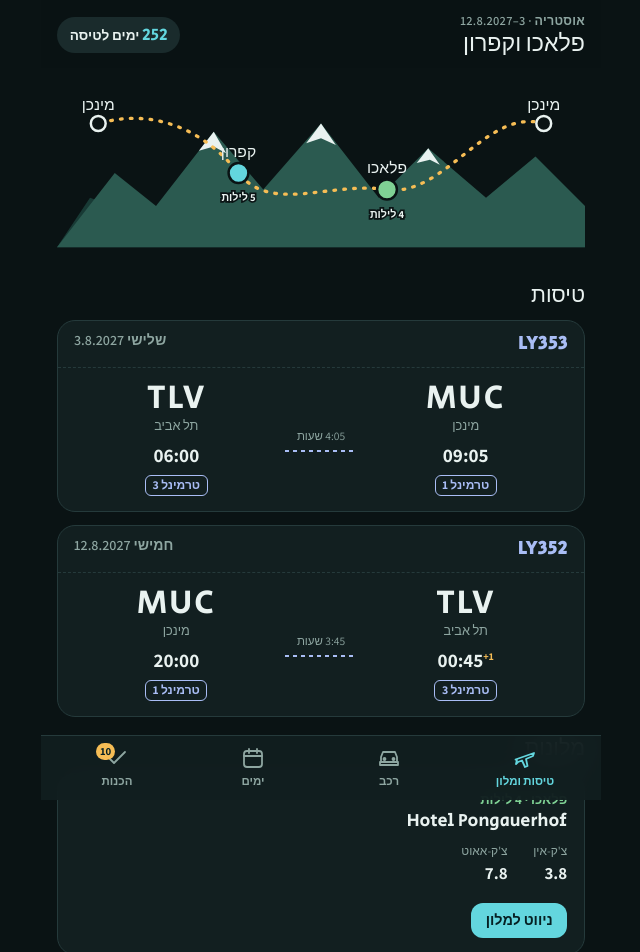
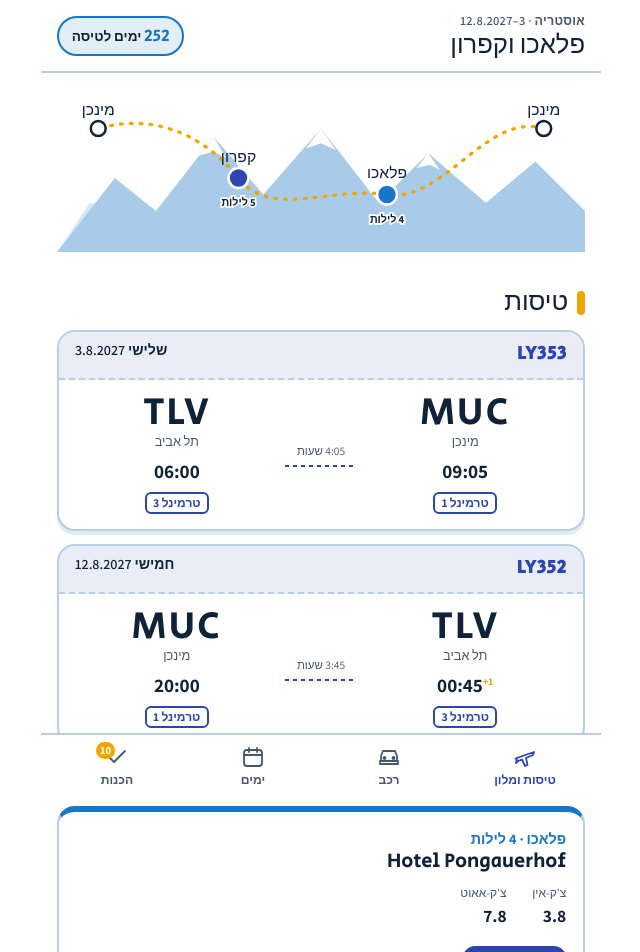
Before and after one commit to shayasis/Summer-trip, an Angular app: page / in a window 1280 px wide. Shown: the top 952 px of the page, without its empty margins (319-959 px from the left). Built offline with nearby package versions, Linux system fonts and the light colour scheme.

Commit message:
Switch to the light sky palette with bolder text and borders
Co-Authored-By: Claude Opus 5.5 <noreply@anthropic.com>
Claude-Session: https://claude.ai/code/session_013waLrgrSGWCri95xPpj8WA

```diff
--- a/src/app/app.scss
+++ b/src/app/app.scss
@@ -17,7 +17,7 @@
   flex: none; border: 0; border-radius: 999px;
   background: var(--raised); color: var(--ink);
   padding: .3rem .8rem; font-size: .85rem; font-weight: 600;
-  b { font-family: var(--font-display); font-weight: 400; color: var(--glacier); font-size: 1.05rem; font-variant-numeric: tabular-nums; }
+  b { font-family: var(--font-display); font-weight: 400; color: var(--b); font-size: 1.05rem; font-variant-numeric: tabular-nums; }
   &.live { background: var(--sun); color: var(--on-accent); cursor: pointer; }
 }
 
@@ -44,8 +44,8 @@
   transition: background .15s, border-color .15s;
   .c-wd { font-size: .72rem; color: var(--muted); font-weight: 600; }
   .c-d { font-family: var(--font-display); font-size: 1.15rem; line-height: 1.2; font-variant-numeric: tabular-nums; }
-  &.on { background: var(--pine); border-color: var(--pine); color: var(--on-accent); .c-wd { color: var(--on-accent); } }
-  &.k.on { background: var(--glacier); border-color: var(--glacier); }
+  &.on { background: var(--a); border-color: var(--a); color: var(--on-accent); .c-wd { color: var(--on-accent); } }
+  &.k.on { background: var(--b); border-color: var(--b); }
   &.today { border-color: var(--sun); }
 }
 
@@ -53,23 +53,22 @@
 .day { margin-bottom: 2.4rem; scroll-margin-top: 9rem; }
 .day + .day, .base-h + .day { }
 .day.today .photo { outline: 3px solid var(--sun); outline-offset: 3px; }
-.base-h { font-size: 1.35rem; color: var(--pine); margin: 1.6rem 0 .9rem; display: flex; align-items: center; gap: .6rem;
+.base-h { font-size: 1.35rem; color: var(--a); margin: 1.6rem 0 .9rem; display: flex; align-items: center; gap: .6rem;
   &::after { content: ''; flex: 1; height: 1px; background: var(--line); }
-  &.k { color: var(--glacier); } }
-.date-pill { font-size: .8rem; font-weight: 700; border-radius: 999px; padding: .15rem .65rem; background: rgba(10, 19, 20, .6); backdrop-filter: blur(6px); color: var(--ink);
-  b { font-family: var(--font-display); font-weight: 400; font-size: .95rem; color: var(--pine); } }
-.day.k .date-pill b { color: var(--glacier); }
+  &.k { color: var(--b); } }
+.date-pill { font-size: .8rem; font-weight: 700; border-radius: 999px; padding: .15rem .65rem; background: rgba(10, 19, 20, .55); backdrop-filter: blur(6px); color: #fff;
+  b { font-family: var(--font-display); font-weight: 400; font-size: .95rem; color: #fff; } }
 
 /* drawn map */
 .map { margin: .2rem 0 .6rem; }
 .map svg { display: block; width: 100%; height: auto; }
-.map .mtn2 { fill: #183a35; }
-.map .mtn { fill: #2b5a50; }
-.map .snow { fill: #e9f2f0; }
+.map .mtn2 { fill: var(--mtn2); }
+.map .mtn { fill: var(--mtn); }
+.map .snow { fill: #ffffff; }
 .map .route { fill: none; stroke: var(--sun); stroke-width: 4; stroke-dasharray: 2 10; stroke-linecap: round; }
 .map .pin circle { fill: var(--bg); stroke: var(--ink); stroke-width: 3; }
-.map .pin.p1 circle { fill: var(--pine); stroke: var(--bg); }
-.map .pin.p2 circle { fill: var(--glacier); stroke: var(--bg); }
+.map .pin.p1 circle { fill: var(--a); stroke: var(--bg); }
+.map .pin.p2 circle { fill: var(--b); stroke: var(--bg); }
 .map .pin text { font-family: var(--font-display); font-size: 19px; fill: var(--ink); text-anchor: middle; }
 .map .pin text.s { font-family: var(--font-body); font-weight: 700; font-size: 13px; fill: var(--ink); paint-order: stroke; stroke: var(--bg); stroke-width: 4px; }
 .photo {
@@ -81,18 +80,18 @@
 .ph-top { position: absolute; inset: .8rem .8rem auto; display: flex; justify-content: space-between; gap: .5rem; }
 .dayno {
   font-size: .78rem; font-weight: 700; border-radius: 999px; padding: .15rem .65rem;
-  background: rgba(10, 19, 20, .6); backdrop-filter: blur(6px); color: var(--ink);
+  background: rgba(10, 19, 20, .55); backdrop-filter: blur(6px); color: #fff;
 }
 .ph-text { position: absolute; inset: auto 1rem 1rem; }
-.place { font-size: .85rem; font-weight: 700; color: var(--pine); }
-.day.k .place { color: var(--glacier); }
-.ph-text h2 { font-size: clamp(1.6rem, 7vw, 2.1rem); text-shadow: 0 2px 12px rgba(0, 0, 0, .5); }
+.place { font-size: .85rem; font-weight: 700; color: #fff; opacity: .9; }
+
+.ph-text h2 { color: #fff; font-size: clamp(1.6rem, 7vw, 2.1rem); text-shadow: 0 2px 12px rgba(0, 0, 0, .5); }
 
 .tags { display: flex; flex-wrap: wrap; gap: .4rem; margin-top: .9rem; }
 .tag { display: inline-block; font-size: .78rem; font-weight: 700; border-radius: 999px; padding: .1rem .6rem; white-space: nowrap; border: 1px solid currentColor; }
-.t-must { color: var(--danger); }
+.t-must { color: var(--must); }
 .t-pref { color: var(--sun); }
-.t-any { color: var(--pine); }
+.t-any { color: var(--b); }
 .t-flex { color: var(--snow); }
 
 /* timeline */
@@ -102,8 +101,8 @@
   padding: .55rem 0;
   & + li { border-top: 1px solid var(--line); }
 }
-.when { font-weight: 700; font-size: .88rem; color: var(--pine); font-variant-numeric: tabular-nums; padding-top: .1rem; }
-.day.k .when { color: var(--glacier); }
+.when { font-weight: 700; font-size: .88rem; color: var(--a); font-variant-numeric: tabular-nums; padding-top: .1rem; }
+.day.k .when { color: var(--b); }
 .what { min-width: 0; }
 .note { display: block; color: var(--muted); font-size: .9rem; margin-top: .1rem; }
 
@@ -120,17 +119,18 @@
 .sec { font-size: 1.35rem; margin: 1.2rem 0 .7rem; }
 .part { scroll-margin-top: var(--top-h, 4.4rem); padding-top: .4rem; }
 .part + .part { margin-top: 1.4rem; border-top: 1px solid var(--line); }
-.sec-row { display: flex; justify-content: space-between; align-items: baseline; .count { font-weight: 700; color: var(--glacier); font-variant-numeric: tabular-nums; } }
+.sec-row { display: flex; justify-content: space-between; align-items: baseline; .count { font-weight: 700; color: var(--b); font-variant-numeric: tabular-nums; } }
 .muted { color: var(--muted); font-size: .92rem; }
 .small { color: var(--muted); font-size: .82rem; margin: .6rem 0 0; }
 .card {
+  box-shadow: 0 1px 2px rgba(15, 34, 56, .06);
   display: block; width: 100%; text-align: start;
   background: var(--surface); border: 1px solid var(--line); border-radius: 18px;
   padding: 1rem 1.05rem; margin-bottom: .8rem;
   h3 { font-size: 1.12rem; margin-bottom: .35rem; }
 }
-.h-town { font-weight: 700; font-size: .82rem; color: var(--pine); &.sun { color: var(--sun); } }
-.hotel.k .h-town { color: var(--glacier); }
+.h-town { font-weight: 700; font-size: .82rem; color: var(--a); &.sun { color: var(--sun); } }
+.hotel.k .h-town { color: var(--b); }
 .hotel h3 { text-align: right; }
 .kv { display: flex; flex-wrap: wrap; gap: .4rem 1.6rem; margin: .6rem 0 .2rem; }
 .kv div { display: grid; }
@@ -139,10 +139,10 @@
 .loc { margin-top: .5rem; font-size: .92rem; }
 .btn {
   display: inline-block; margin-top: .8rem; text-decoration: none; font-weight: 700; font-size: .9rem;
-  background: var(--glacier); color: var(--on-accent); border-radius: 12px; padding: .4rem .9rem;
+  background: var(--b); color: var(--on-accent); border-radius: 12px; padding: .4rem .9rem;
 }
 .list { margin: .2rem 0 0; padding-inline-start: 1.1rem; display: grid; gap: .35rem; font-size: .95rem; }
-.list.ok { list-style: none; padding: 0; li::before { content: '✓'; color: var(--pine); font-weight: 700; margin-inline-end: .5rem; } }
+.list.ok { list-style: none; padding: 0; li::before { content: '✓'; color: var(--a); font-weight: 700; margin-inline-end: .5rem; } }
 .rows .row { display: flex; justify-content: space-between; gap: 1rem; padding: .45rem 0; font-size: .93rem; & + .row { border-top: 1px solid var(--line); } b { white-space: nowrap; font-variant-numeric: tabular-nums; } }
 
 /* boarding pass */
@@ -163,15 +163,15 @@
 .mid { display: grid; justify-items: center; gap: .3rem; min-width: 4.5rem; .dur { font-size: .72rem; color: var(--muted); direction: rtl; } .line { width: 100%; height: 2px; background: linear-gradient(90deg, var(--snow) 50%, transparent 50%) 0 0 / 8px 2px; } }
 
 /* checklist */
-.bar { height: 6px; border-radius: 9px; background: var(--raised); overflow: hidden; margin-bottom: .8rem; span { display: block; height: 100%; background: var(--glacier); transition: width .3s; } }
+.bar { height: 6px; border-radius: 9px; background: var(--raised); overflow: hidden; margin-bottom: .8rem; span { display: block; height: 100%; background: var(--b); transition: width .3s; } }
 .checks { list-style: none; margin: 0; padding: 0; display: grid; gap: .5rem; }
 .checks label {
   display: flex; gap: .75rem; align-items: flex-start; cursor: pointer;
   background: var(--surface); border: 1px solid var(--line); border-radius: 14px; padding: .7rem .85rem; font-size: .95rem;
   input { position: absolute; opacity: 0; pointer-events: none; }
   .box { flex: none; width: 1.3rem; height: 1.3rem; margin-top: .1rem; border-radius: 7px; border: 2px solid var(--muted); display: grid; place-items: center; }
-  &.done { color: var(--muted); span:last-child { text-decoration: line-through; } .box { background: var(--glacier); border-color: var(--glacier); &::after { content: '✓'; color: var(--on-accent); font-weight: 800; font-size: .8rem; } } }
-  &:has(input:focus-visible) { outline: 2px solid var(--glacier); }
+  &.done { color: var(--muted); span:last-child { text-decoration: line-through; } .box { background: var(--b); border-color: var(--b); &::after { content: '✓'; color: var(--on-accent); font-weight: 800; font-size: .8rem; } } }
+  &:has(input:focus-visible) { outline: 2px solid var(--b); }
 }
 
 /* weather */
@@ -195,7 +195,7 @@
     display: grid; justify-items: center; gap: .1rem; padding: .3rem 0;
     color: var(--muted); font-size: .72rem; font-weight: 700;
     svg { width: 24px; height: 24px; fill: none; stroke: currentColor; stroke-width: 1.8; stroke-linecap: round; stroke-linejoin: round; }
-    &.on { color: var(--glacier); }
+    &.on { color: var(--b); }
   }
   .badge {
     position: absolute; top: .1rem; left: calc(50% - 1.3rem);
@@ -203,3 +203,41 @@
     background: var(--sun); color: var(--on-accent); font-size: .68rem; font-style: normal; display: grid; place-items: center;
   }
 }
+
+
+/* ---------- livelier light look ---------- */
+.top { border-bottom: 2px solid var(--line); }
+.top h1 { font-size: 1.6rem; color: var(--ink); }
+.pill { background: color-mix(in srgb, var(--a) 12%, #fff); border: 2px solid var(--a); b { color: var(--a); } }
+.sec { font-size: 1.6rem; display: flex; align-items: center; gap: .55rem;
+  &::before { content: ''; width: .5rem; height: 1.5rem; border-radius: 4px; background: var(--sun); flex: none; } }
+.card, .pass { border: 2px solid var(--line); box-shadow: 0 4px 0 color-mix(in srgb, var(--a) 14%, transparent); }
+.card h3 { font-size: 1.25rem; }
+.hotel { border-top: 6px solid var(--a); &.k { border-top-color: var(--b); } }
+.car { border-top: 6px solid var(--sun); }
+.h-town { font-size: .9rem; }
+.pass-head { background: color-mix(in srgb, var(--snow) 10%, #fff); border-bottom: 2px dashed var(--line); color: var(--ink); }
+.code { font-size: 2.4rem; color: var(--ink); }
+.term { border-width: 2px; }
+.chip { border: 2px solid var(--line); .c-d { font-size: 1.25rem; } }
+.base-h { font-size: 1.6rem; &::after { height: 2px; background: currentColor; opacity: .35; } }
+.photo { border: 3px solid var(--a); }
+.day.k .photo { border-color: var(--b); }
+.ph-text h2 { font-size: clamp(1.8rem, 7.5vw, 2.3rem); }
+.tag { font-size: .85rem; padding: .15rem .75rem; border-width: 2px; border-style: solid; }
+.t-must { background: color-mix(in srgb, var(--must) 10%, #fff); }
+.t-pref { background: color-mix(in srgb, var(--sun) 14%, #fff); color: color-mix(in srgb, var(--sun) 55%, var(--ink)); }
+.t-any { background: color-mix(in srgb, var(--b) 10%, #fff); }
+.t-flex { background: color-mix(in srgb, var(--snow) 10%, #fff); }
+.tl li { padding: .7rem 0; & + li { border-top: 2px solid var(--line); } }
+.when { display: inline-block; justify-self: start; align-self: start; background: var(--a); color: var(--on-accent); border-radius: 8px; padding: .05rem .5rem; font-size: .85rem; white-space: nowrap; }
+.day.k .when { background: var(--b); color: var(--on-accent); }
+.what { font-size: 1.02rem; color: var(--ink); }
+.note { font-weight: 400; }
+.tip { border: 2px solid var(--sun); background: color-mix(in srgb, var(--sun) 14%, #fff); font-weight: 500;
+  b { display: inline-block; background: var(--sun); color: var(--ink); border-radius: 6px; padding: 0 .45rem; margin-bottom: .25rem; font-size: .82rem; } }
+.checks label { border: 2px solid var(--line); }
+.checks label .box { border-color: var(--a); }
+.wx-day { background: var(--a); color: var(--on-accent); }
+.btn { font-size: .95rem; padding: .5rem 1rem; box-shadow: 0 3px 0 color-mix(in srgb, var(--b) 60%, #000); }
+.tabbar { border-top: 2px solid var(--line); background: #fff; button { font-size: .76rem; } }
--- a/src/index.html
+++ b/src/index.html
@@ -6,7 +6,7 @@
   <base href="/">
   <meta name="viewport" content="width=device-width, initial-scale=1, viewport-fit=cover">
   <meta name="description" content="מסלול טיול הקיץ של 3 המשפחות באוסטריה, 3–12 באוגוסט 2027">
-  <meta name="theme-color" content="#0a1314">
+  <meta name="theme-color" content="#f3f7fb">
   <link rel="icon" type="image/svg+xml" href="favicon.svg">
   <link rel="preconnect" href="https://fonts.googleapis.com">
   <link rel="preconnect" href="https://fonts.gstatic.com" crossorigin>
--- a/src/styles.scss
+++ b/src/styles.scss
@@ -1,20 +1,12 @@
-/* Dark app mode: a single deliberate dark look, like a phone app. */
+/* Light "sky" palette (no red, no green). --a = Flachau / primary, --b = Kaprun / secondary. */
 :root {
-  --bg: #0a1314;
-  --surface: #121f20;
-  --raised: #1a2b2c;
-  --line: #253a3b;
-  --ink: #e9f2f0;
-  --muted: #8ea6a1;
-  --glacier: #63d6de;
-  --pine: #7fd194;
-  --sun: #f6bd55;
-  --danger: #ff8d84;
-  --snow: #a9bdf5;
-  --on-accent: #062023;
+  --bg: #ffffff; --surface: #ffffff; --raised: #e6eef7; --line: #b9cde3;
+  --ink: #0f2238; --muted: #46586d;
+  --a: #1677c8; --b: #2d45b0; --sun: #f0a500; --must: #6b2fbf; --snow: #2d45b0;
+  --on-accent: #ffffff; --mtn: #a9cbea; --mtn2: #d4e5f5;
   --font-display: 'Secular One', 'Assistant', system-ui, sans-serif;
   --font-body: 'Assistant', system-ui, -apple-system, 'Segoe UI', Arial, sans-serif;
-  color-scheme: dark;
+  color-scheme: light;
 }
 *, *::before, *::after { box-sizing: border-box; }
 html, body { background: var(--bg); }
@@ -22,7 +14,8 @@ body {
   margin: 0;
   color: var(--ink);
   font-family: var(--font-body);
-  font-size: 17px;
+  font-size: 17.5px;
+  font-weight: 500;
   line-height: 1.55;
   -webkit-tap-highlight-color: transparent;
 }
```
Also changed, not shown: src/app/app.html (line endings or trailing spaces).
